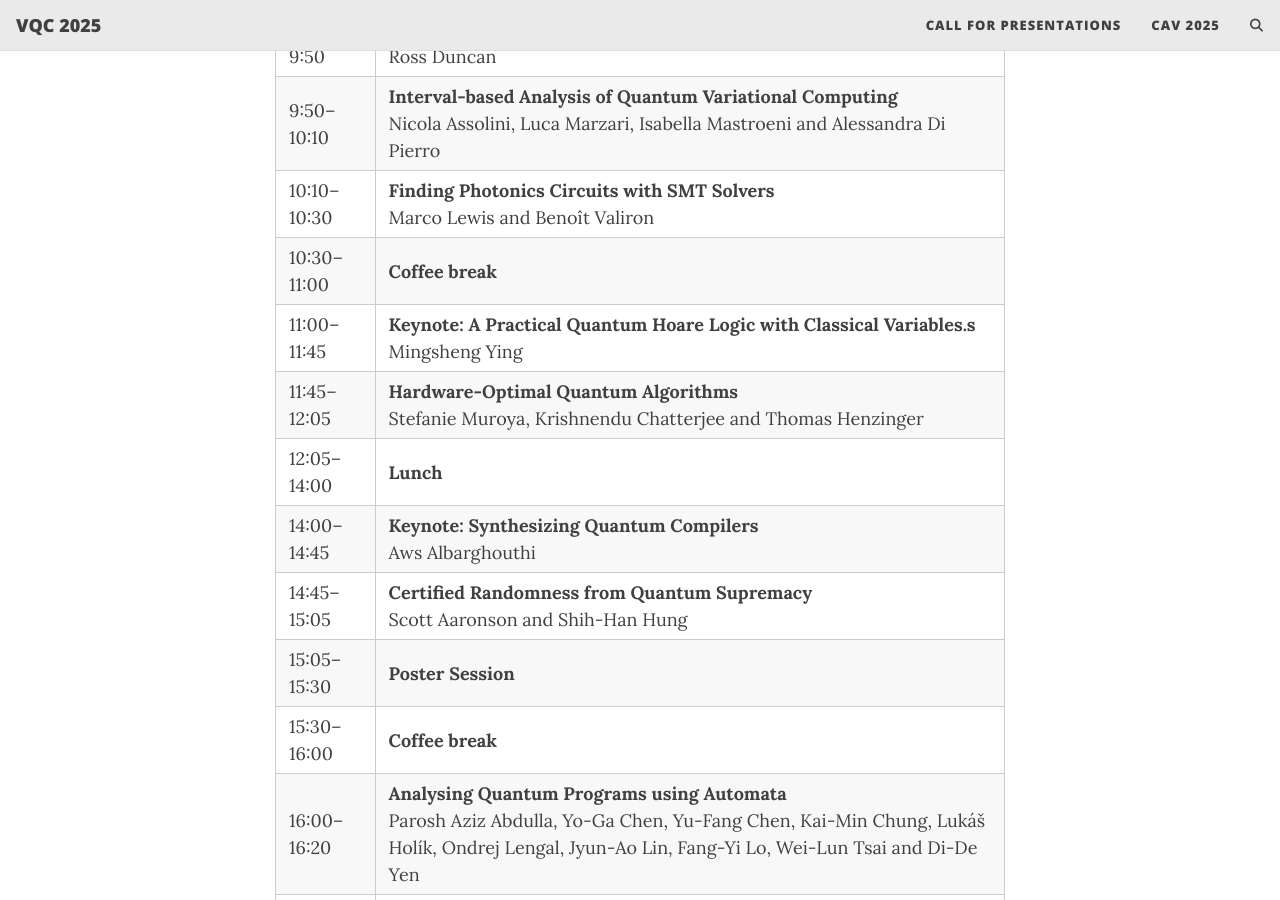
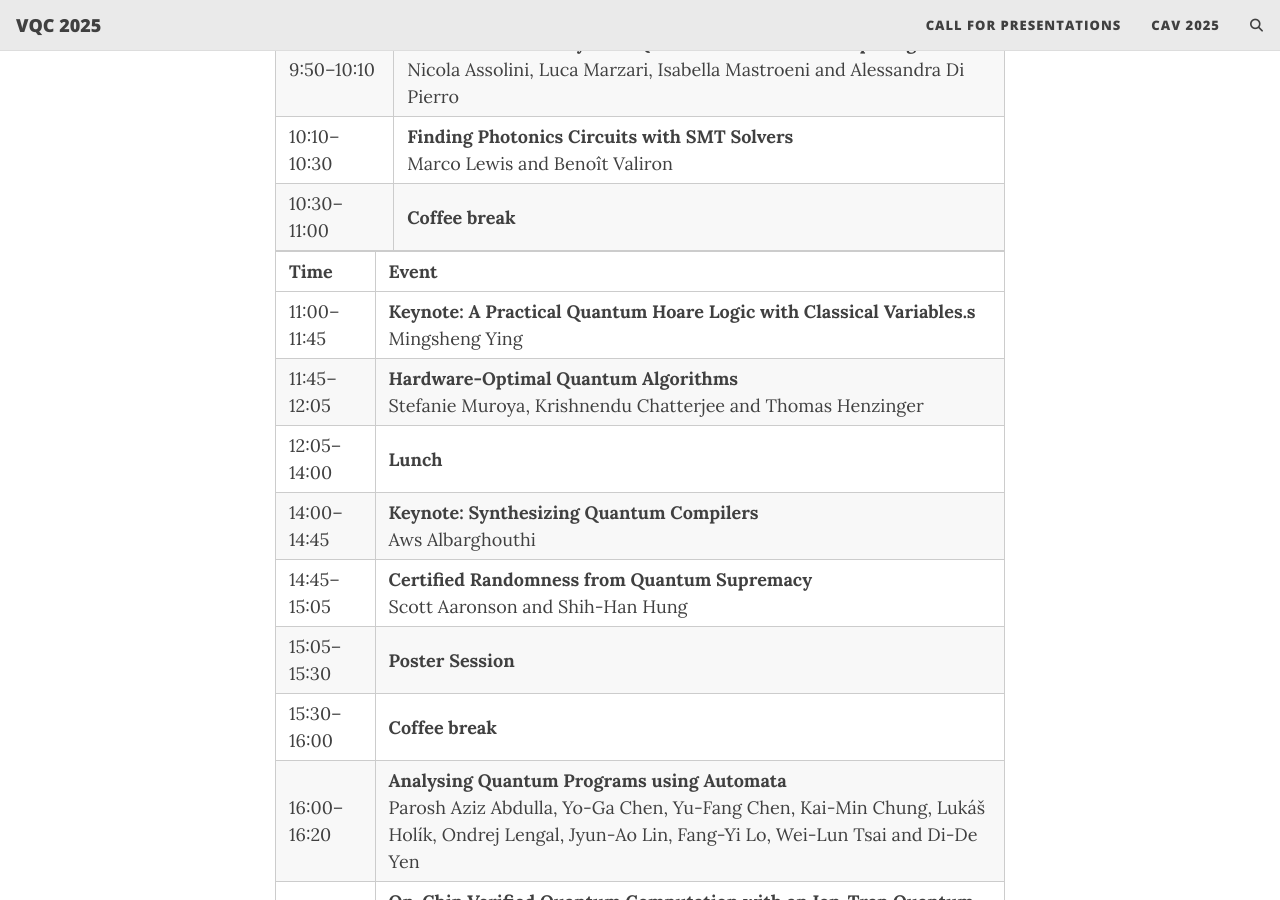
Before and after one commit to VerifiedQC/2025, a Jekyll site: the page built from schedule.md, in a window 1280 px wide and 900 px high, scrolled down 376 px. Built offline with Jekyll 4.4.1, drawn with Linux system fonts in a browser that asks for light colours; our own code applies the rules of GitHub Pages for plain Markdown files; comment, search, counter and statistics services are not loaded.

Commit message:
Update schedule.md

```diff
--- a/schedule.md
+++ b/schedule.md
@@ -25,6 +25,9 @@ In this talk, I will present an alternative approach: automatically synthesizing
 | 9:50–10:10   | **Interval-based Analysis of Quantum Variational Computing**<br>Nicola Assolini, Luca Marzari, Isabella Mastroeni and Alessandra Di Pierro |
 | 10:10–10:30  | **Finding Photonics Circuits with SMT Solvers**<br>Marco Lewis and Benoît Valiron |
 | 10:30–11:00  | **Coffee break** |
+
+| Time         | Event |
+|--------------|-------|
 | 11:00–11:45  | **Keynote: A Practical Quantum Hoare Logic with Classical Variables.s**<br>Mingsheng Ying |
 | 11:45–12:05  | **Hardware-Optimal Quantum Algorithms**<br>Stefanie Muroya, Krishnendu Chatterjee and Thomas Henzinger |
 | 12:05–14:00  | **Lunch** |
```
